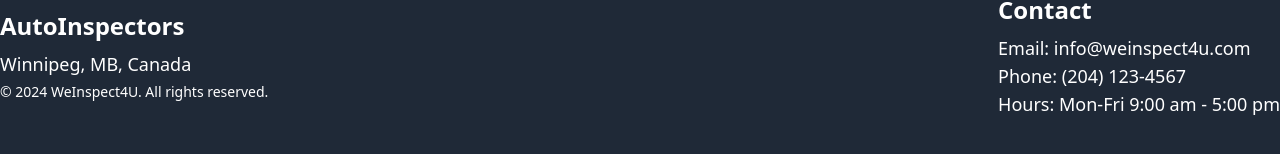
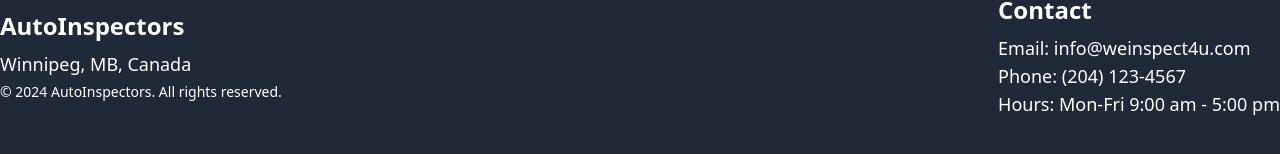
Before and after one commit to hamzam2mhs/AutoInspectors, a React (Vite) app in the folder frontend/: page / in a window 1280 px wide. Shown: the part 2378-2532 px from the top of the page. Built offline with nearby package versions, Linux system fonts and the light colour scheme.

Commit message:
Preparing for deployment.

```diff
--- a/frontend/src/components/Footer/Footer.jsx
+++ b/frontend/src/components/Footer/Footer.jsx
@@ -10,7 +10,7 @@ const Footer = () => {
           <h4 className="text-2xl font-bold">AutoInspectors</h4>
           <p className="text-lg mt-2">Winnipeg, MB, Canada</p>
           <p className="text-sm mt-1">
-            &copy; {new Date().getFullYear()} WeInspect4U. All rights reserved.
+            &copy; {new Date().getFullYear()} AutoInspectors. All rights reserved.
           </p>
         </div>
         <div className="text-center md:text-left">
```
